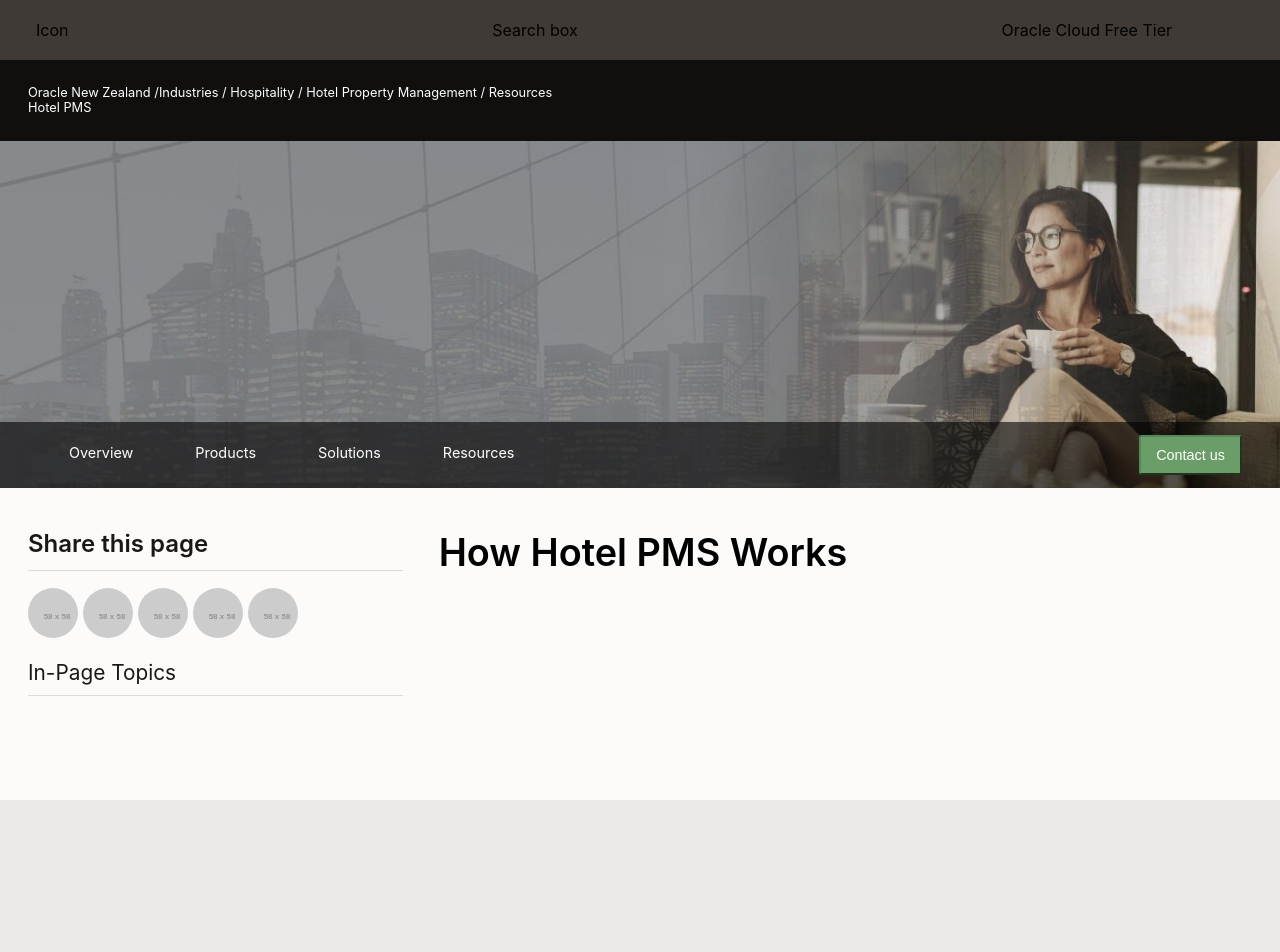
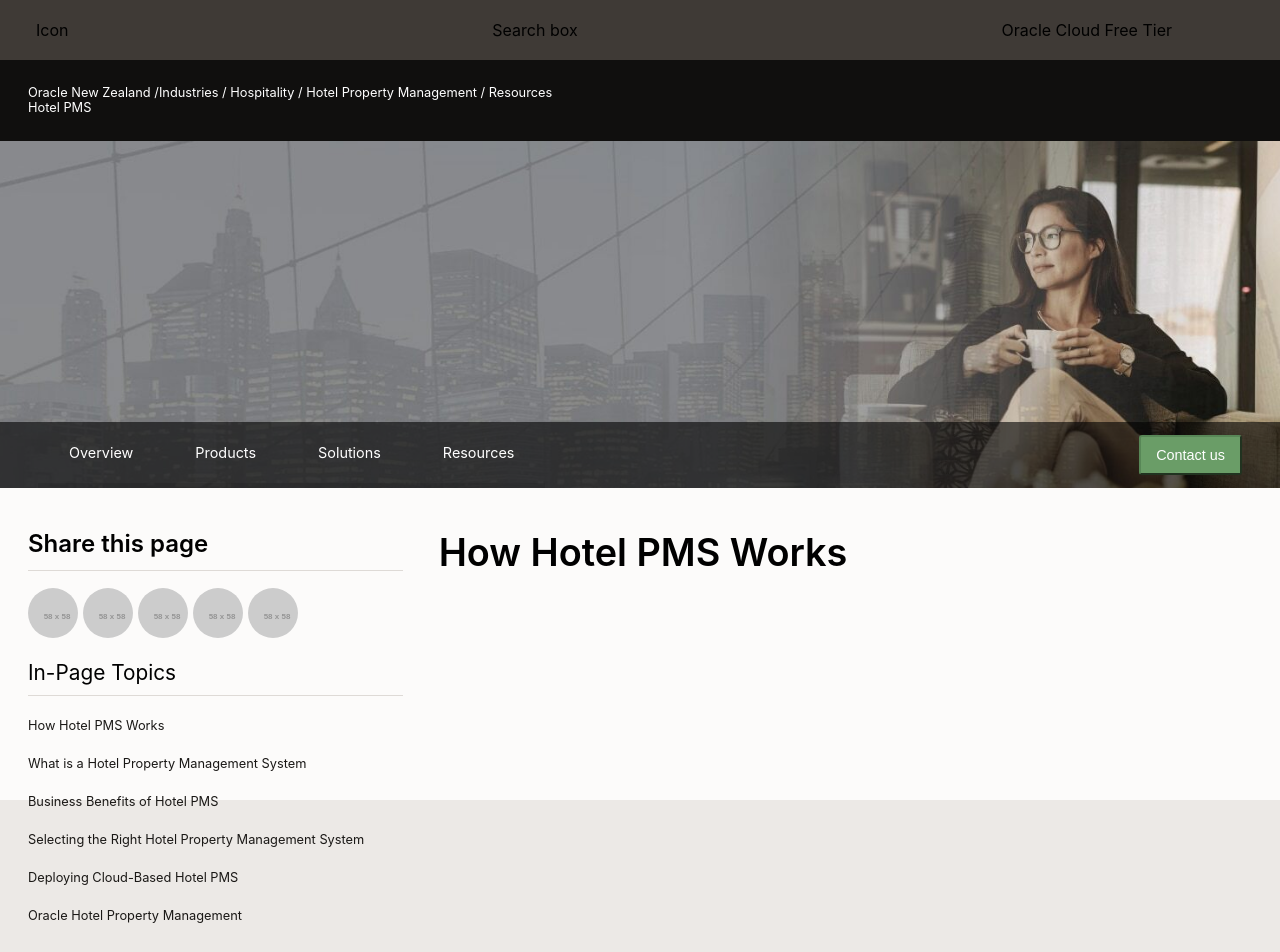
Before and after one commit to gonghaima/xenia_oracle, a React (Create React App) app: page / in a window 1280 px wide. Shown: the top 952 px of the page. Before the commit the page ends 800 px from the top, so only its background shows below. Built offline with nearby package versions, Linux system fonts and the light colour scheme.

Commit message:
in-page-content added

```diff
--- a/src/App.js
+++ b/src/App.js
@@ -63,6 +63,26 @@
           </section>
           <section className="in-page-section">
             <h3>In-Page Topics</h3>
+            <ul className="in-page-content">
+              <li>
+                <a href="#">How Hotel PMS Works</a>
+              </li>
+              <li>
+                <a href="#">What is a Hotel Property Management System</a>
+              </li>
+              <li>
+                <a href="#">Business Benefits of Hotel PMS</a>
+              </li>
+              <li>
+                <a href="#">Selecting the Right Hotel Property Management System</a>
+              </li>
+              <li>
+                <a href="#">Deploying Cloud-Based Hotel PMS</a>
+              </li>
+              <li>
+                <a href="#">Oracle Hotel Property Management</a>
+              </li>
+            </ul>
           </section>
         </div>
         <main>
--- a/src/App.scss
+++ b/src/App.scss
@@ -9,6 +9,7 @@
 $primary-button-hover-color: #467146;
 $primary-font-color: #fff;
 $secondary-font-color: #1a1816;
+$third-font-color: #000;
 
 $primary-background: rgba(0, 0, 0, 0.6);
 $second-background: rgba(0, 0, 0, 0.1);
@@ -168,6 +169,7 @@
         margin-bottom: 0.7em;
         padding-bottom: 0.5em;
         border-bottom: 1px solid #dedad6;
+        color: $third-font-color;
       }
       ul {
         display: flex;
@@ -183,9 +185,26 @@
     .in-page-section {
       h3 {
         padding-bottom: 0.5em;
+        margin-bottom: 0.5em;
         font-size: 1.3rem;
         font-weight: normal;
         border-bottom: 1px solid #dedad6;
+        color: $third-font-color;
+      }
+      .in-page-content {
+        li {
+          position: relative;
+          padding: 0.9em 1em 0.9em 0;
+          margin-bottom: 0;
+          font-size: 0.8rem;
+          a {
+            text-decoration: none;
+            color: $secondary-font-color;
+            &:hover {
+              text-decoration: underline;
+            }
+          }
+        }
       }
     }
   }
```
